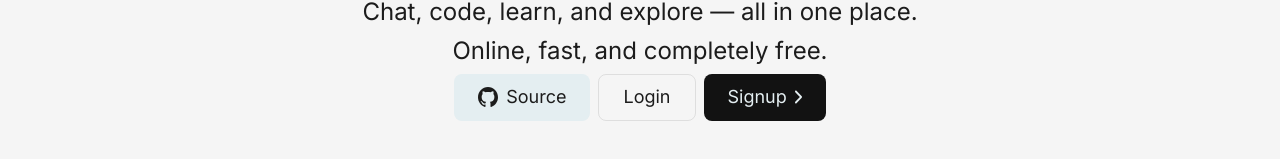
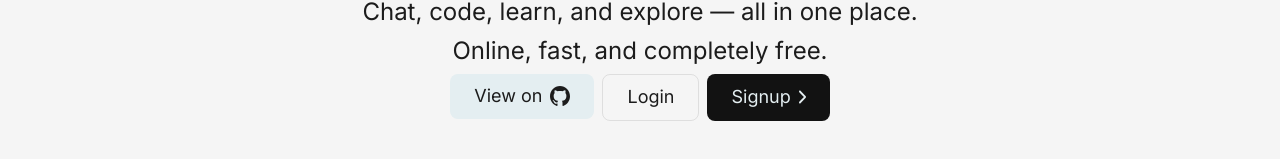
Before and after one commit to pratyush0898/flollama, a Next.js app: page / in a window 1280 px wide. Shown: the part 1163-1322 px from the top of the page. Built offline with nearby package versions, Linux system fonts and the light colour scheme; no server answers.

Commit message:
Update CTA

```diff
--- a/src/components/Page/CTA.jsx
+++ b/src/components/Page/CTA.jsx
@@ -1,5 +1,6 @@
 import React from "react";
 import { OutlineButton, PrimaryButton, SecondaryButton } from "../ui/Button";
+import Link from "next/link";
 
 const CTA = ({ toggleLogin, toggleSignup }) => {
   return (
@@ -12,7 +13,12 @@ const CTA = ({ toggleLogin, toggleSignup }) => {
         </p>
       </div>
       <div className="action-buttons">
+        <Link
+          href={"https://github.com/pratyush0898/flollama.git"}
+          target="_blank"
+        >
           <SecondaryButton>
+            View on
             <svg
               width="20"
               height="20"
@@ -22,8 +28,8 @@ const CTA = ({ toggleLogin, toggleSignup }) => {
             >
               <path d="M10 0C15.525 0 20 4.58819 20 10.2529C19.9995 12.4012 19.3419 14.4952 18.1198 16.2402C16.8977 17.9852 15.1727 19.2933 13.1875 19.9804C12.6875 20.0829 12.5 19.7625 12.5 19.4934C12.5 19.1474 12.5125 18.0452 12.5125 16.6738C12.5125 15.7126 12.2 15.0975 11.8375 14.777C14.0625 14.5207 16.4 13.6492 16.4 9.71466C16.4 8.58684 16.0125 7.67689 15.375 6.95918C15.475 6.70286 15.825 5.65193 15.275 4.24215C15.275 4.24215 14.4375 3.9602 12.525 5.29308C11.725 5.06239 10.875 4.94704 10.025 4.94704C9.175 4.94704 8.325 5.06239 7.525 5.29308C5.6125 3.97301 4.775 4.24215 4.775 4.24215C4.225 5.65193 4.575 6.70286 4.675 6.95918C4.0375 7.67689 3.65 8.59965 3.65 9.71466C3.65 13.6364 5.975 14.5207 8.2 14.777C7.9125 15.0334 7.65 15.4819 7.5625 16.1484C6.9875 16.4175 5.55 16.8533 4.65 15.3025C4.4625 14.9949 3.9 14.2388 3.1125 14.2516C2.275 14.2644 2.775 14.7386 3.125 14.9308C3.55 15.1743 4.0375 16.0843 4.15 16.3791C4.35 16.9558 5 18.058 7.5125 17.5838C7.5125 18.4425 7.525 19.2499 7.525 19.4934C7.525 19.7625 7.3375 20.0701 6.8375 19.9804C4.8458 19.3007 3.11342 17.9952 1.88611 16.2492C0.658808 14.5031 -0.0011006 12.4052 1.37789e-06 10.2529C1.37789e-06 4.58819 4.475 0 10 0Z" />
             </svg>
-          Source
           </SecondaryButton>
+        </Link>
         <OutlineButton onClick={toggleLogin}>Login</OutlineButton>
         <PrimaryButton onClick={toggleSignup}>
           Signup
```
Lines whose indentation alone changed are shown as unchanged.
